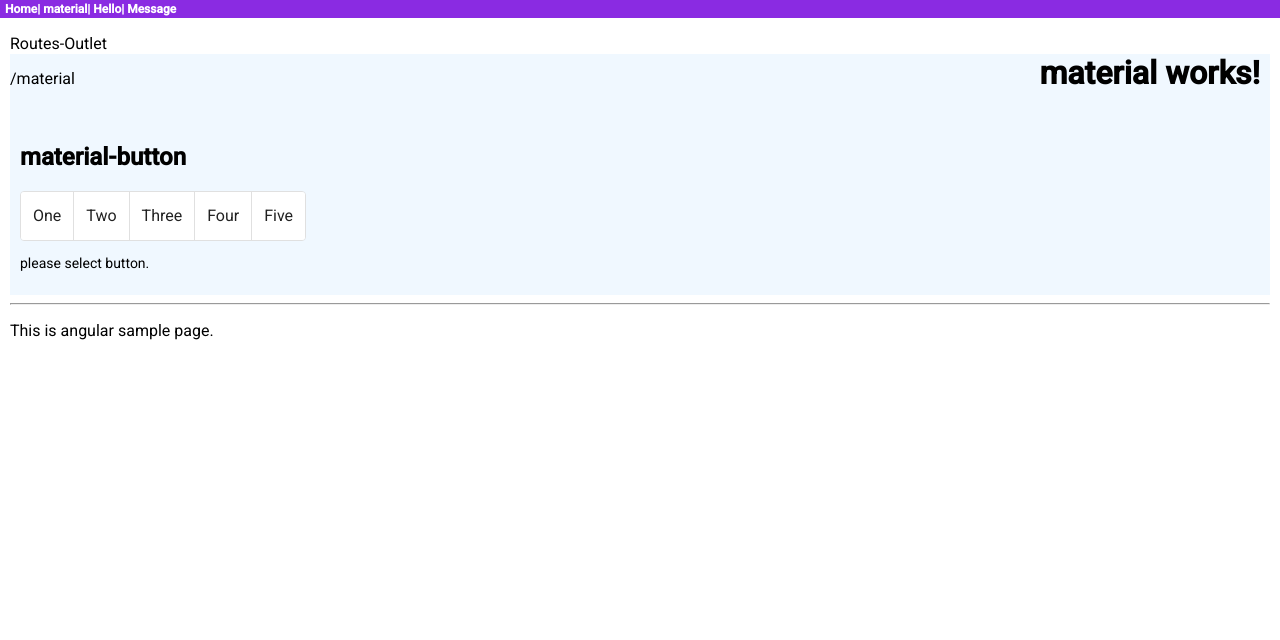
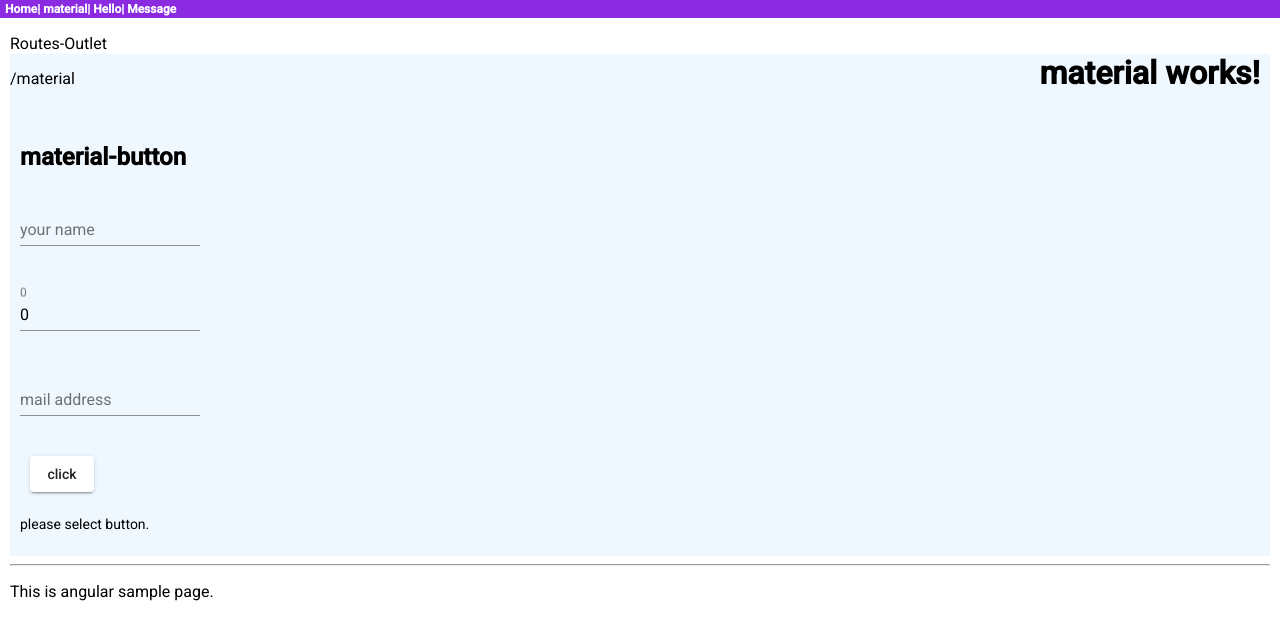
Before and after one commit to yuri-misonoo/angular-app, an Angular app: page /material in a window 1280 px wide. Shown: the top 640 px of the page. Built offline with nearby package versions, Linux system fonts and the light colour scheme.

Commit message:
入力フィールド

```diff
--- a/src/app/app.module.ts
+++ b/src/app/app.module.ts
@@ -14,6 +14,7 @@
 import { MatButtonModule } from '@angular/material/button';
 import { MatIconModule } from '@angular/material/icon';
 import { MatButtonToggleModule } from '@angular/material/button-toggle';
+import { MatInputModule } from '@angular/material/input';
 
 const routes:Routes = [
   { path: 'material', component: MaterialComponent},
@@ -38,6 +39,7 @@
     FormsModule,
     ReactiveFormsModule,
     RouterModule.forRoot(routes),
+    MatInputModule,
     BrowserAnimationsModule
   ],
   bootstrap: [AppComponent],
--- a/src/app/material/material.component.html
+++ b/src/app/material/material.component.html
@@ -2,13 +2,26 @@
   <h1>material works!</h1>
   <div>
     <h2>material-button</h2>
-    <mat-button-toggle-group #tgl="matButtonToggleGroup" (change)="change(tgl.value)">
-      <mat-button-toggle value="one">One</mat-button-toggle>
-      <mat-button-toggle value="two">Two</mat-button-toggle>
-      <mat-button-toggle value="three">Three</mat-button-toggle>
-      <mat-button-toggle value="four">Four</mat-button-toggle>
-      <mat-button-toggle value="five">Five</mat-button-toggle>
-    </mat-button-toggle-group>
+    <form [formGroup]="myControl">
+      <div>
+        <mat-form-field>
+          <input type="text" matInput matType="text" formControlName="name" placeholder="your name">
+        </mat-form-field>
+      </div>
+      <div>
+        <mat-form-field>
+          <input type="number" matInput matType="number"
+            formControlName="number" placeholder="0">
+        </mat-form-field>
+      </div>
+      <div>
+        <mat-form-field>
+          <input type="email" matInput matType="email"
+            formControlName="email" placeholder="mail address">
+        </mat-form-field>
+      </div>
+      <button mat-raised-button (click)="click()">click</button>
+    </form>
     <p class="message">{{message}}</p>
   </div>
 </div>
--- a/src/app/material/material.component.ts
+++ b/src/app/material/material.component.ts
@@ -1,4 +1,5 @@
 import { Component, OnInit } from '@angular/core';
+import { FormControl, FormGroup } from '@angular/forms';
 
 @Component({
   selector: 'app-material',
@@ -7,15 +8,21 @@
 })
 export class MaterialComponent implements OnInit {
   message!:string;
+  myControl!:FormGroup;
 
   constructor() { }
 
   ngOnInit() {
     this.message = 'please select button.';
+    this.myControl = new FormGroup({
+      name: new FormControl(''),
+      number: new FormControl(0),
+      email: new FormControl(''),
+    });
   }
 
-  change(v:any) {
-    this.message = 'select: "' + v + '".';
+  click() {
+    this.message = JSON.stringify(this.myControl.value);
   }
 
 }
```
